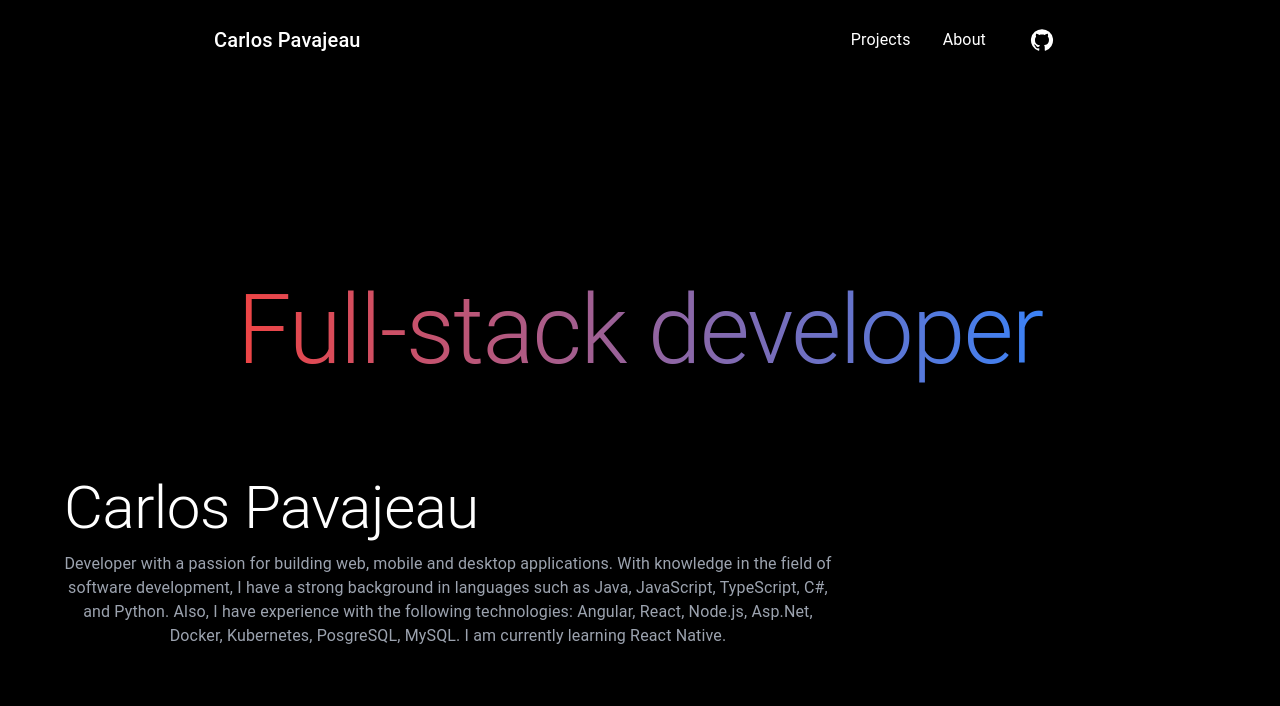
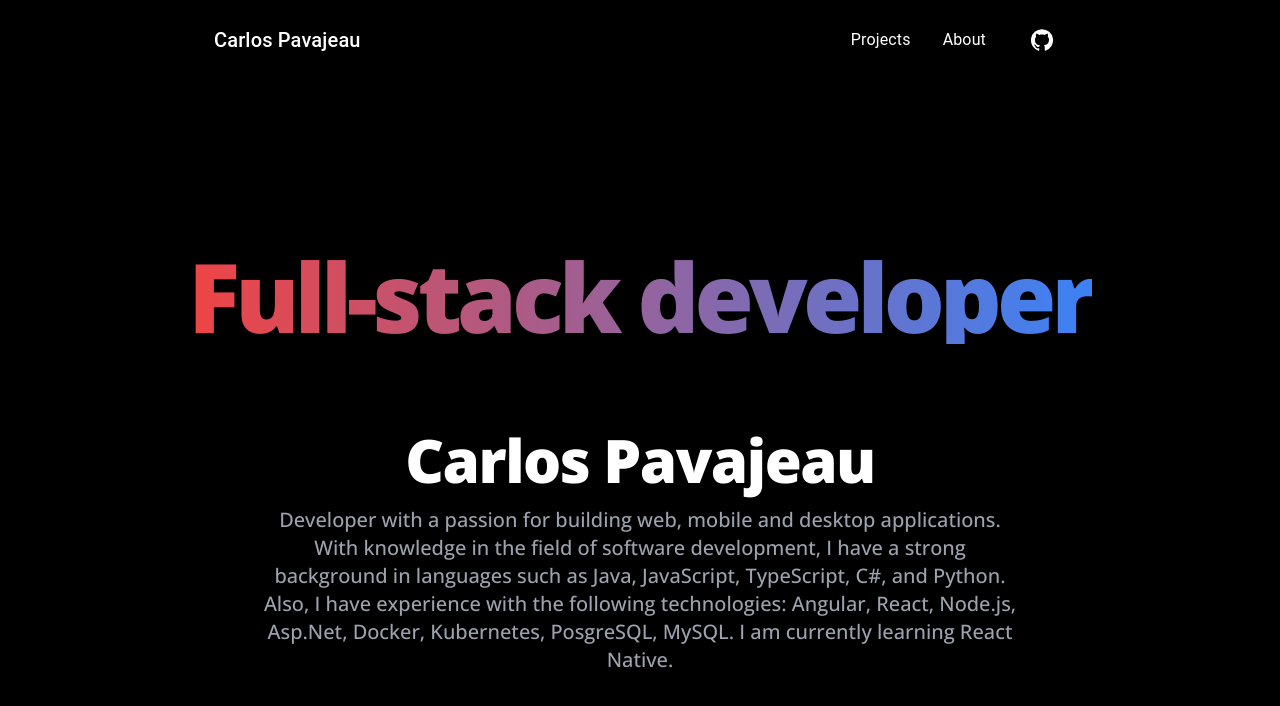
Before and after one commit to cantte/carlos-pavajeau, a Next.js app: page / in a window 1280 px wide. Shown: the top 706 px of the page. Built offline with nearby package versions, Linux system fonts and the light colour scheme.

Commit message:
feat: enforce use of tailwindcss

```diff
--- a/components/ProjectCard.tsx
+++ b/components/ProjectCard.tsx
@@ -1,4 +1,4 @@
-import { IconButton, Typography } from '@mui/material'
+import { IconButton } from '@mui/material'
 import GitHubIcon from '@mui/icons-material/GitHub'
 import Section from 'components/Section'
 
@@ -15,14 +15,12 @@ const ProjectCard = (props: Props) => {
       <Section delay={0.2}>
         <div
           className="w-full p-10 bg-white shadow-lg rounded-xl bg-opacity-5">
-          <Typography variant="h3"
-                      className="text-lg font-medium text-white">
+          <h3 className="text-lg font-medium text-white">
             {title}
-          </Typography>
-          <Typography variant="body1"
-                      className="mt-2 text-base font-medium text-gray-400">
+          </h3>
+          <span className="mt-2 text-base font-medium text-gray-400">
             {description}
-          </Typography>
+          </span>
           <div>
             <a href={githubUrl} target="_blank" rel="noreferrer">
               <IconButton size="large" color="inherit" className="p-0 mt-3">
--- a/components/TextGradient.tsx
+++ b/components/TextGradient.tsx
@@ -1,4 +1,4 @@
-import { Typography, TypographyProps } from '@mui/material'
+import { TypographyProps } from '@mui/material'
 
 type Props = TypographyProps
 
@@ -6,15 +6,14 @@ const TextGradient = (props: Props) => {
   const { children } = props
 
   return (
-    <Typography
+    <h1
       className="text-center text-6xl font-extrabold tracking-tighter sm:text-7xl lg:text-8xl xl:text-8xl leading-[1.1]"
-      sx={{ lineHeight: '1.1' }}
-      {...props}
     >
-      <span className="inline-block text-transparent bg-clip-text bg-gradient-to-r from-red-500 to-blue-500">
+      <span
+        className="inline-block text-transparent bg-clip-text bg-gradient-to-r from-red-500 to-blue-500">
         {children}
       </span>
-    </Typography>
+    </h1>
   )
 }
 
--- a/pages/index.tsx
+++ b/pages/index.tsx
@@ -1,7 +1,6 @@
 import type { NextPage } from 'next'
 import Head from 'next/head'
 import styles from 'styles/Home.module.css'
-import { Stack, Typography } from '@mui/material'
 import Section from 'components/Section'
 import TextGradient from 'components/TextGradient'
 
@@ -21,18 +20,14 @@ const Home: NextPage = () => {
           </TextGradient>
         </Section>
 
-        <div className="w-full">
+        <div className="w-full mt-20">
           <Section delay={0.2}>
-            <Stack spacing={1}>
-              <Typography
-                align="left"
-                variant="h2"
+            <h2
               className="text-4xl font-extrabold tracking-tight lg:text-5xl xl:text-6xl lg:text-center dark:text-white"
             >
               Carlos Pavajeau
-              </Typography>
-              <Typography
-                variant="body1"
+            </h2>
+            <p
               className="mx-auto mt-4 text-lg font-medium text-gray-400 lg:max-w-3xl lg:text-xl lg:text-center"
             >
               Developer with a passion for building web, mobile and desktop
@@ -42,8 +37,7 @@ const Home: NextPage = () => {
               experience with the following technologies: Angular, React,
               Node.js, Asp.Net, Docker, Kubernetes, PosgreSQL, MySQL. I am
               currently learning React Native.
-              </Typography>
-            </Stack>
+            </p>
           </Section>
         </div>
       </main>
```
Lines whose indentation alone changed are shown as unchanged.
